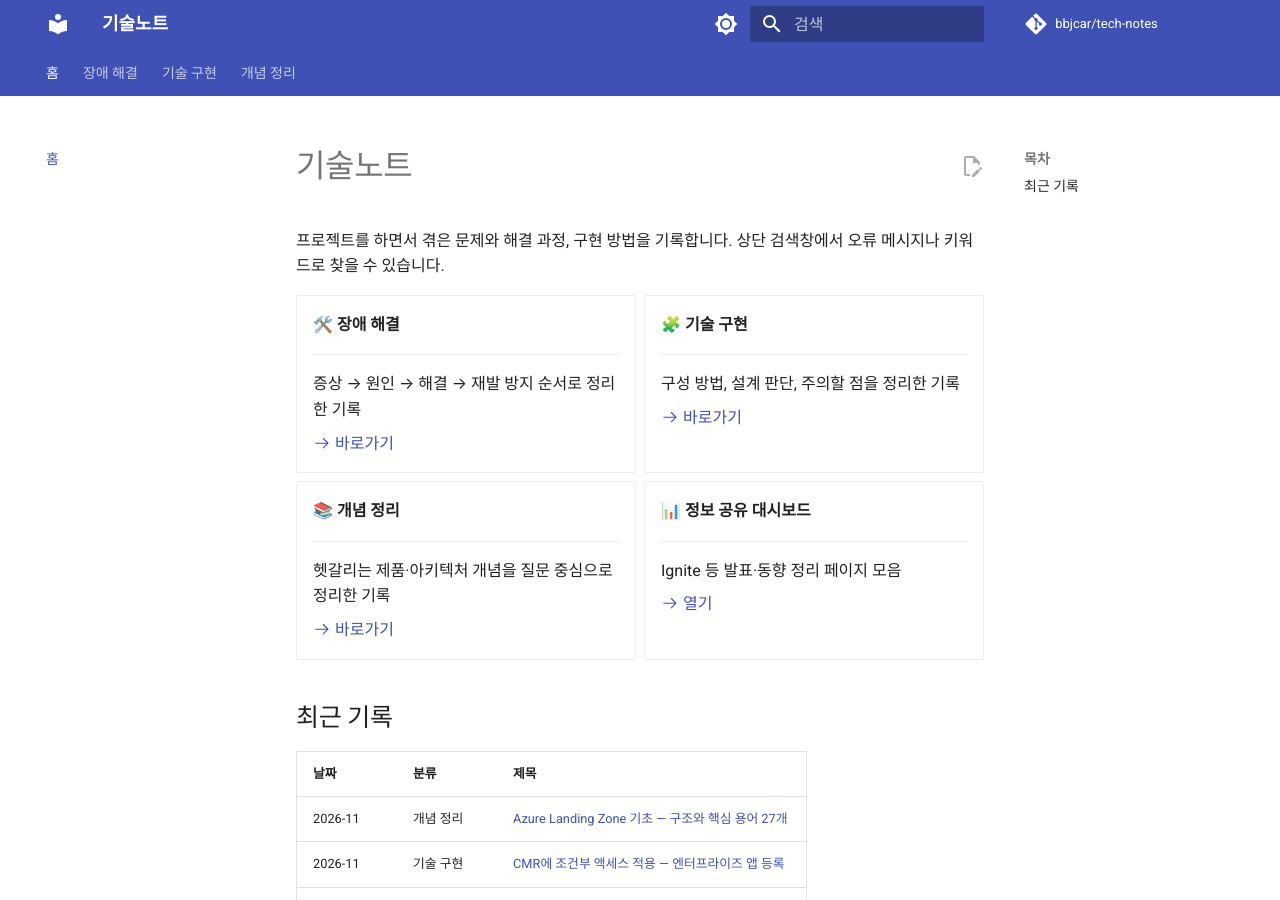
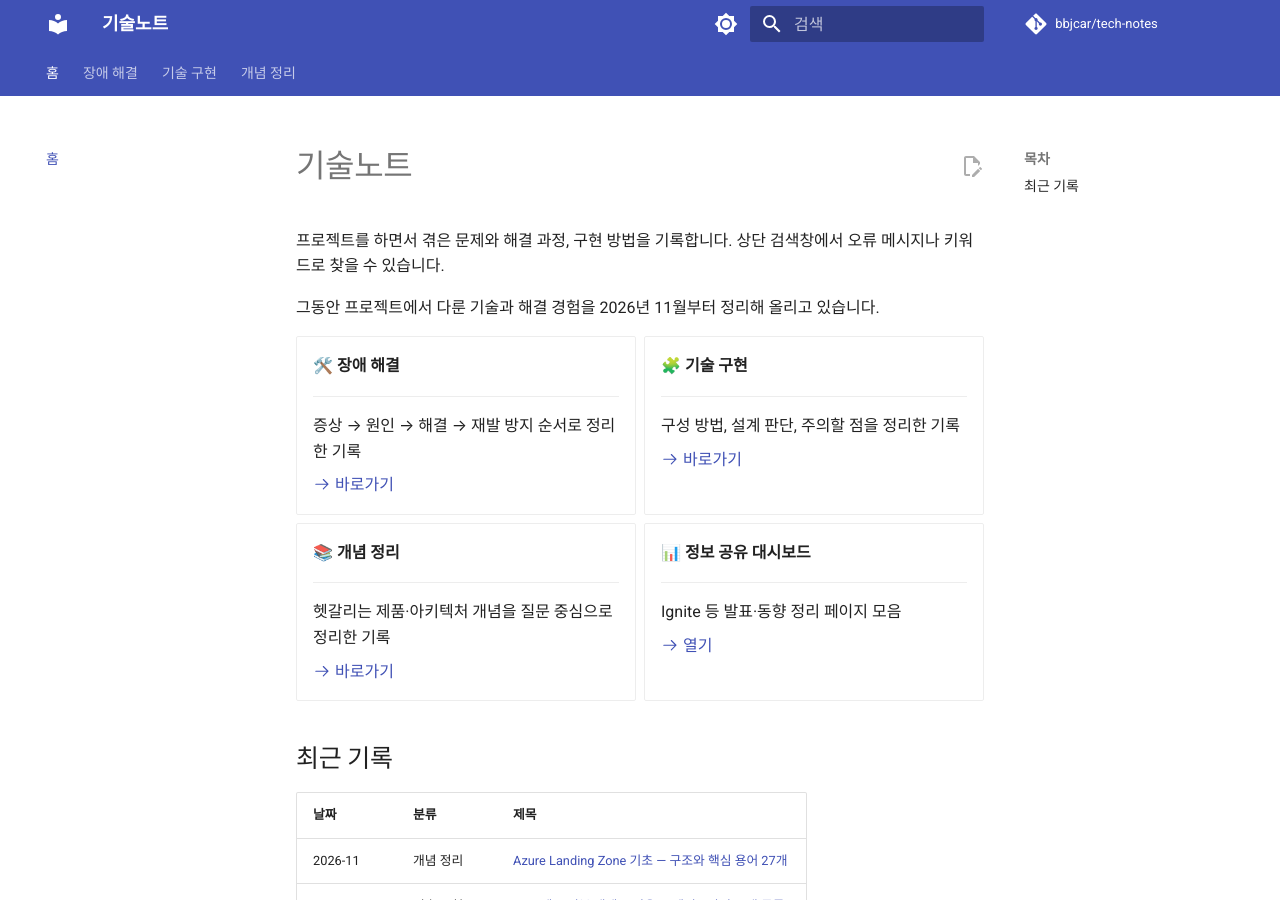
Before and after one commit to bbjcar/tech-notes, an MkDocs documentation site: the page built from docs/index.md, in a window 1280 px wide and 900 px high. Built offline with MkDocs 1.6.1 and Material for MkDocs 9.7.7, drawn with Linux system fonts in a browser that asks for light colours; comment, search, counter and statistics services are not loaded.

Commit message:
홈에 정리 시작 안내 문장 추가

```diff
--- a/docs/index.md
+++ b/docs/index.md
@@ -1,6 +1,8 @@
 # 기술노트
 
 프로젝트를 하면서 겪은 문제와 해결 과정, 구현 방법을 기록합니다. 상단 검색창에서 오류 메시지나 키워드로 찾을 수 있습니다.
+
+그동안 프로젝트에서 다룬 기술과 해결 경험을 2026년 11월부터 정리해 올리고 있습니다.
 
 <div class="grid cards" markdown>
 
```
